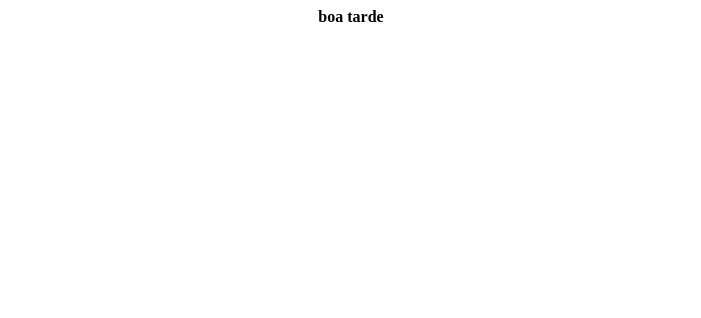
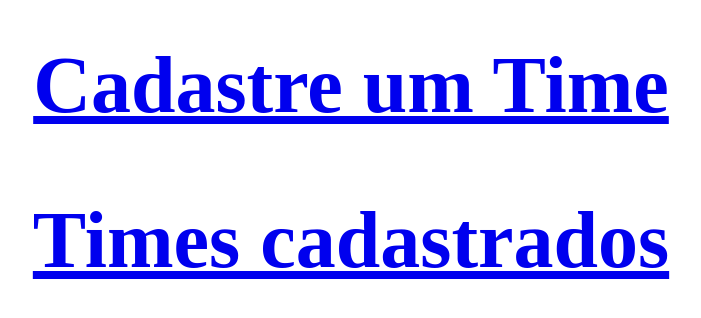
Before and after one commit to PH-CN/ndm-test, a React (Create React App) app in the folder frontend/: page / in a window 1280 px wide. Shown: the top 318 px of the page, without its empty margins (289-990 px from the left). Built offline with nearby package versions, Linux system fonts and the light colour scheme.

Commit message:
main page, Links and router start

```diff
--- a/frontend/src/App.css
+++ b/frontend/src/App.css
@@ -1,5 +1,12 @@
-.App {
+main {
     display: flex;
     align-items: center;
     justify-content: center;
+    flex-direction: column;
 }
+
+.mainPageLink {
+    font-size: 5rem;
+    font-weight: 600;
+    padding: 2rem;
+}
--- a/frontend/src/App.js
+++ b/frontend/src/App.js
@@ -1,11 +1,13 @@
 import React from "react";
+import { Routes, Route } from "react-router-dom";
+import Main from "./pages/Main";
 import "./App.css";
 
 function App() {
 	return (
-		<div className="App">
-			<strong>boa tarde</strong>
-		</div>
+		<Routes>
+			<Route exact path="/" element={ <Main /> }/>
+		</Routes>
 	);
 }
 
--- a/frontend/src/index.js
+++ b/frontend/src/index.js
@@ -1,10 +1,13 @@
 import React from "react";
 import ReactDOM from "react-dom/client";
+import { BrowserRouter } from "react-router-dom";
 import App from "./App";
 
 const root = ReactDOM.createRoot(document.getElementById("root"));
 root.render(
 	<React.StrictMode>
-		<App />
+		<BrowserRouter>
+			<App />
+		</BrowserRouter>
 	</React.StrictMode>
 );
--- /dev/null
+++ b/frontend/src/pages/Main.jsx
@@ -0,0 +1,12 @@
+import React from "react";
+import { Link } from "react-router-dom";
+import "../App.css";
+
+export default function Main() {
+	return (
+		<main>
+			<Link className="mainPageLink">Cadastre um Time</Link>
+			<Link className="mainPageLink">Times cadastrados</Link>
+		</main>
+	);
+}
```
